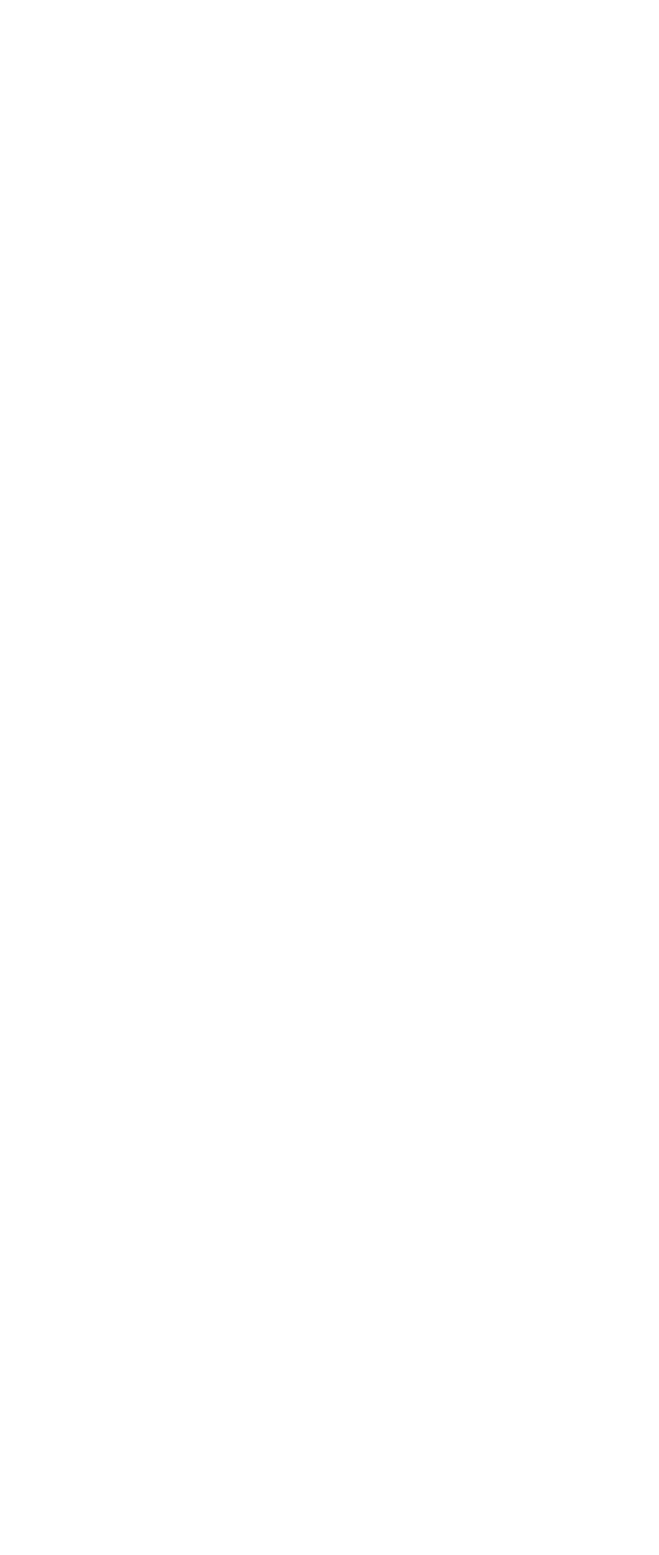
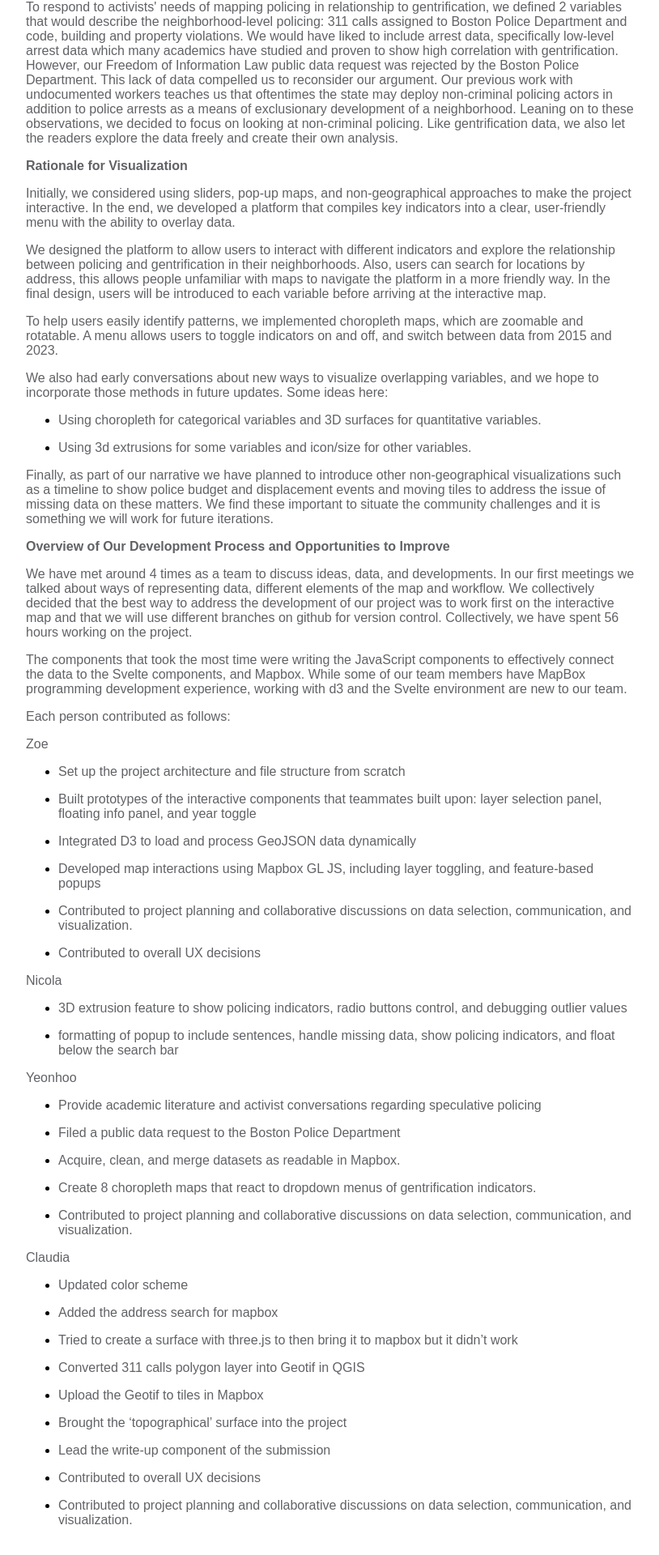
Before and after one commit to zoevosslee/IDS_FP02, a SvelteKit app: page /writeup in a window 1280 px wide. Shown: the part 708-2628 px from the top of the page at 81% size, without its empty margins (232-1046 px from the left). Before the commit the page ends 800 px from the top, so only its background shows below. Built offline with nearby package versions, Linux system fonts and the light colour scheme; a web font is replaced by a local one.

Commit message:
add write up

```diff
--- a/src/lib/FeatureInfoPanel.svelte
+++ b/src/lib/FeatureInfoPanel.svelte
@@ -24,7 +24,7 @@
     {#if feature}
       <p><strong>GEOID:</strong> {props.GEOID}</p>
       <p>
-        In {year}, this block group in <strong>{props.neighborhood}</strong> had a population of
+        In {year}, this block group in <strong>{props.blockgr2020_ctr_neighb_name}</strong> had a population of
         {props.population ?? 'unknown'}.
       </p>
 
--- a/src/routes/writeup/+page.svelte
+++ b/src/routes/writeup/+page.svelte
@@ -11,9 +11,96 @@
     <div class = "writeup">
         <h3>Write Up</h3>
 
-        <p>
-            this is where our write up goes
+        <p>Rent is a trap! Is a project focused on understanding the role of policing in consolidating the interest of speculative investors which in turn facilitates gentrification and contributes to displacement. As we can see in the police killing of Breonna Taylor in 2020, there was a real-estate motif to raid her home. Her neighborhood was being targeted with nuisance violations and low-level arrests. Following her death, the home was foreclosed and sold to the city of Louisville for $1. We argue that this is not a coincidence, and that policing activity leads to direct property transfers ultimately benefiting investors.
         </p>
+        <p>For this, we take an abolitionist approach, one that allows us to imagine different futures outside the boundaries of policing reform. In doing so, we aim to show the instances where policing and gentrification happens concurrently in the Boston area while centering community members and organizations visions for living and creating collective wealth.
+        </p>
+        <p><strong>Rationale for Variables & How to Show Them
+        </strong></p>
+        <p>First, we defined 4 gentrification variables: education level (Bachelor’s Degrees or Higher), household median income, percentage of non-Hispanic white population, and percentage of rent burdened population (those who pay more than 30% of income for rent). Given the diverse scholarship on defining gentrification, we decided that we will leave up to the readers to explore different possible variables and create their own analysis on gentrification. For instance, abolitionists such as Ruth Wilson Gilmore and Mariame Kaba would conceptualize gentrification as a carceral logic of spatial control where policing and real estate act to displaced racialized and marginalized communities for wealth accumulation; Black activists and scholars would define gentrification as racially driven displacement following the patterns of redlining and state violence; and Indigenous thinkers would frame gentrification as an extension of settler claims to land through aesthetics, dispossession and ownership. With an interactive map, we invite the users to construct their own definition of gentrification from their own positionalities.
+        </p>
+        <p>To respond to activists' needs of mapping policing in relationship to gentrification, we defined 2 variables that would describe the neighborhood-level policing: 311 calls assigned to Boston Police Department and code, building and property violations. We would have liked to include arrest data, specifically low-level arrest data which many academics have studied and proven to show high correlation with gentrification. However, our Freedom of Information Law public data request was rejected by the Boston Police Department. This lack of data compelled us to reconsider our argument. Our previous work with undocumented workers teaches us that oftentimes the state may deploy non-criminal policing actors in addition to police arrests as a means of exclusionary development of a neighborhood. Leaning on to these observations, we decided to focus on looking at non-criminal policing. Like gentrification data, we also let the readers explore the data freely and create their own analysis.
+        </p>
+
+        <p><strong>Rationale for Visualization
+        </strong></p>
+        <p>Initially, we considered using sliders, pop-up maps, and non-geographical approaches to make the project interactive. In the end, we developed a platform that compiles key indicators into a clear, user-friendly menu with the ability to overlay data.
+        </p>
+        <p>We designed the platform to allow users to interact with different indicators and explore the relationship between policing and gentrification in their neighborhoods. Also, users can search for locations by address, this allows people unfamiliar with maps to navigate the platform in a more friendly way. In the final design, users will be introduced to each variable before arriving at the interactive map.
+        </p>
+        <p>To help users easily identify patterns, we implemented choropleth maps, which are zoomable and rotatable. A menu allows users to toggle indicators on and off, and switch between data from 2015 and 2023.
+        </p>
+        <p>We also had early conversations about new ways to visualize overlapping variables, and we hope to incorporate those methods in future updates. Some ideas here:
+        </p>
+        <ul>
+          <li><p>Using choropleth for categorical variables and 3D surfaces for quantitative variables.
+          </p></li>
+          <li><p>Using 3d extrusions for some variables and icon/size for other variables.</p></li>
+          </ul>
+        <p>Finally, as part of our narrative we have planned to introduce other non-geographical visualizations such as a timeline to show police budget and displacement events and moving tiles to address the issue of missing data on these matters. We find these important to situate the community challenges and it is something we will work for future iterations.
+        </p>
+        <p><strong>Overview of Our Development Process and Opportunities to Improve</strong></p>
+        <p>We have met around 4 times as a team to discuss ideas, data, and developments. In our first meetings we talked about ways of representing data, different elements of the map and workflow. We collectively decided that the best way to address the development of our project was to work first on the interactive map and that we will use different branches on github for version control. Collectively, we have spent 56 hours working on the project.
+        </p>
+        <p>The components that took the most time were writing the JavaScript components to effectively connect the data to the Svelte components, and Mapbox. While some of our team members have MapBox programming development experience, working with d3 and the Svelte environment are new to our team.
+        </p>
+        <p>Each person contributed as follows:</p>
+        <p>Zoe</p>
+        <ul>
+          <li><p>Set up the project architecture and file structure from scratch
+          </p></li>
+          <li><p>Built prototypes of the interactive components that teammates built upon: layer selection panel, floating info panel, and year toggle
+          </p></li>
+          <li><p>Integrated D3 to load and process GeoJSON data dynamically
+          </p></li>
+          <li><p>Developed map interactions using Mapbox GL JS, including layer toggling, and feature-based popups
+          </p></li>
+          <li><p>Contributed to project planning and collaborative discussions on data selection, communication, and visualization.
+          </p></li>
+          <li><p>Contributed to overall UX decisions
+          </p></li>
+        </ul>
+        <p>Nicola</p>
+        <ul>
+          <li><p>3D extrusion feature to show policing indicators, radio buttons control, and debugging outlier values
+          </p></li>
+          <li><p>formatting of popup to include sentences, handle missing data, show policing indicators, and float below the search bar
+          </p></li>
+        </ul>
+        <p>Yeonhoo</p>
+        <ul>
+          <li><p>Provide academic literature and activist conversations regarding speculative policing
+          </p></li>
+          <li><p>Filed a public data request to the Boston Police Department
+          </p></li>
+          <li><p>Acquire, clean, and merge datasets as readable in Mapbox.
+          </p></li>
+          <li><p>Create 8 choropleth maps that react to dropdown menus of gentrification indicators.
+          </p></li>
+          <li><p>Contributed to project planning and collaborative discussions on data selection, communication, and visualization.
+          </p></li>
+        </ul>
+        <p>Claudia</p>
+        <ul>
+          <li><p>Updated color scheme
+          </p></li>
+          <li><p>Added the address search for mapbox
+          </p></li>
+          <li><p>Tried to create a surface with three.js to then bring it to mapbox but it didn’t work
+          </p></li>
+          <li><p>Converted 311 calls polygon layer into Geotif in QGIS
+          </p></li>
+          <li><p>Upload the  Geotif to tiles in Mapbox</p></li>
+          <li><p>Brought the ‘topographical’ surface into the project
+          </p></li>
+          <li><p>Lead the write-up component of the submission
+          </p></li>
+          <li><p>Contributed to overall UX decisions
+          </p></li>
+          <li><p>Contributed to project planning and collaborative discussions on data selection, communication, and visualization.
+          </p></li>
+        </ul>
+
     </div>
     </div>
     </div>
```
